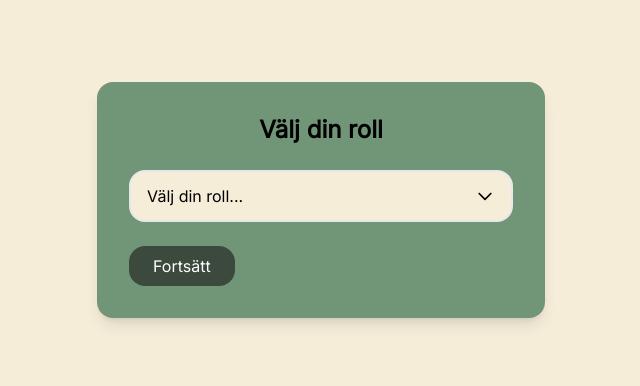
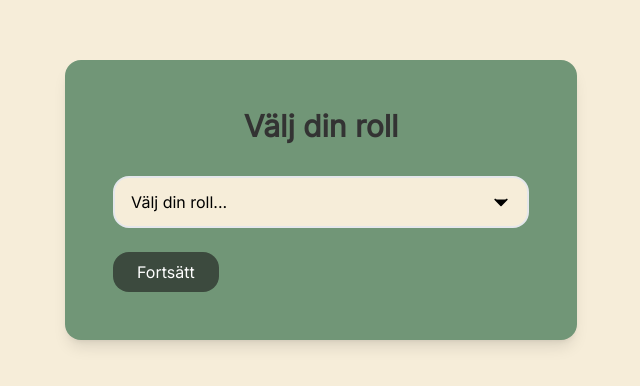
Before and after one commit to ChasAcademy-Team-9/frontend, a React (Vite) app: page /login in a window 1280 px wide. Shown: the part 200-586 px from the top of the page, without its empty margins (319-959 px from the left). Built offline with nearby package versions, Linux system fonts and the light colour scheme.

Commit message:
update Dropdown styles and improve Login layout

```diff
--- a/src/components/Dropdown/Dropdown.tsx
+++ b/src/components/Dropdown/Dropdown.tsx
@@ -42,7 +42,6 @@ export const Dropdown = ({
           className={`w-5 h-5 text-dark transition-transform duration-200 ${
             isOpen ? 'rotate-180' : ''
           }`}
-          fill="none"
           stroke="currentColor"
           viewBox="0 0 24 24"
         >
@@ -61,7 +60,7 @@ export const Dropdown = ({
             <button
               key={option.value}
               onClick={() => handleSelect(option)}
-              className="w-full px-4 py-3 text-left text-dark hover:bg-hover transition-colors border-b border-border last:border-b-0"
+              className="w-full px-4 py-3 text-left text-dark hover:bg-background transition-colors border-b border-border last:border-b-0"
             >
               {option.label}
             </button>
--- a/src/pages/Login.tsx
+++ b/src/pages/Login.tsx
@@ -21,12 +21,10 @@ const Login = () => {
     }
   };
 
-  const selectedOption = roleOptions.find(opt => opt.value === selectedRole);
-
   return (
-    <div className="bg-background min-h-screen flex items-center justify-center p-4">
-      <div className="bg-secondary rounded-2xl shadow-lg p-8 w-full max-w-md">
-        <h1 className="text-2xl font-bold text-center mb-6 text-dark">
+    <div className="bg-background min-h-screen flex items-center justify-center px-4 py-8">
+      <div className="bg-secondary rounded-2xl shadow-lg p-12 w-full max-w-lg mx-auto">
+        <h1 className="text-3xl font-bold text-center mb-8 text-text-dark">
           Välj din roll
         </h1>
 
@@ -41,7 +39,6 @@ const Login = () => {
         <PrimaryButton
           text="Fortsätt"
           onClick={handleContinue}
-          className="w-full py-3 px-6 text-base font-semibold"
         />
       </div>
     </div>
```
